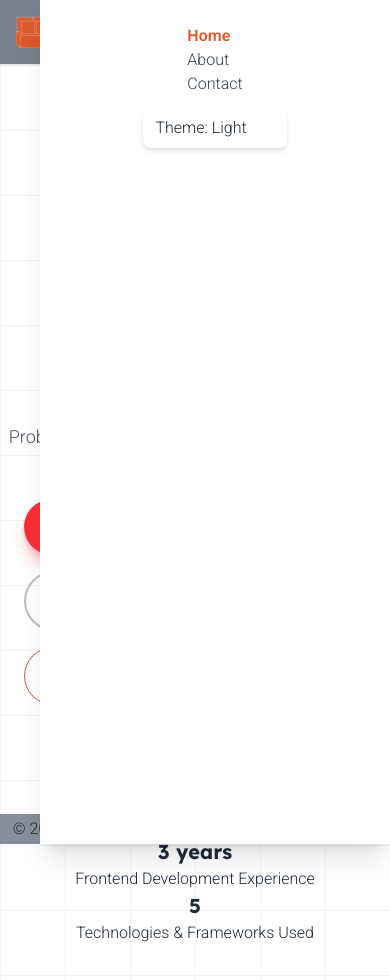
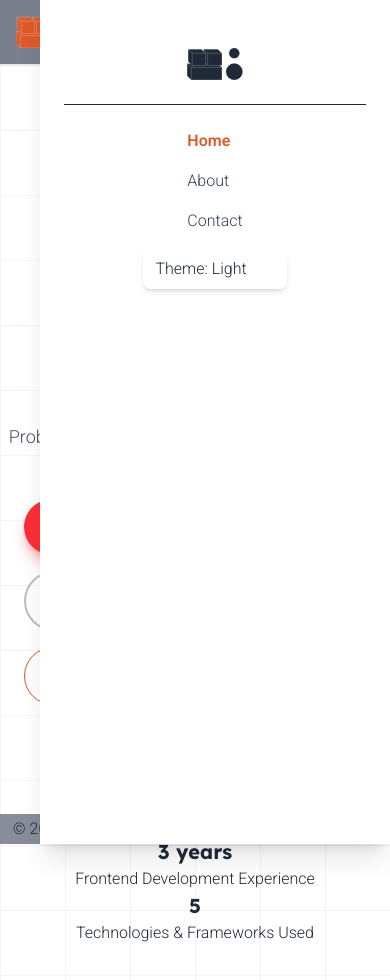
Before and after one commit to john-dunglao-dev/portfolio-vue, a Vue app: page / in a window 390 px wide. Both pictures are taken after a click on the button "Open mobile menu". Shown: the top 980 px of the page. Built offline with nearby package versions, Linux system fonts and the light colour scheme; some icons are missing.

Commit message:
fix navigation bar for mobile version

```diff
--- a/src/components/layouts/NavigationList.vue
+++ b/src/components/layouts/NavigationList.vue
@@ -3,8 +3,8 @@ import ThemeChange from '@/components/layouts/ThemeChange.vue'
 </script>
 
 <template>
-  <nav class="flex items-center flex-col lg:flex-row gap-3">
-    <ul class="flex space-x-1 flex-col lg:flex-row" role="list">
+  <nav class="flex items-center flex-col lg:flex-row gap-4 lg:gap-3">
+    <ul class="flex flex-col lg:flex-row gap-4 lg:gap-1" role="list">
       <li>
         <RouterLink
           :to="{ name: 'Landing' }"
--- a/src/components/layouts/VHeader.vue
+++ b/src/components/layouts/VHeader.vue
@@ -46,6 +46,10 @@ const isMobileMenuOpen = ref<boolean>(false)
       <Teleport to="body">
         <!-- Mobile menu panel (to be implemented) -->
         <RightSideModal v-model:open-modal="isMobileMenuOpen">
+          <div class="py-6 border-b flex justify-center mb-6">
+            <MyLogoMini class="h-8 w-auto" aria-hidden="true" />
+          </div>
+
           <NavigationList />
         </RightSideModal>
       </Teleport>
```
